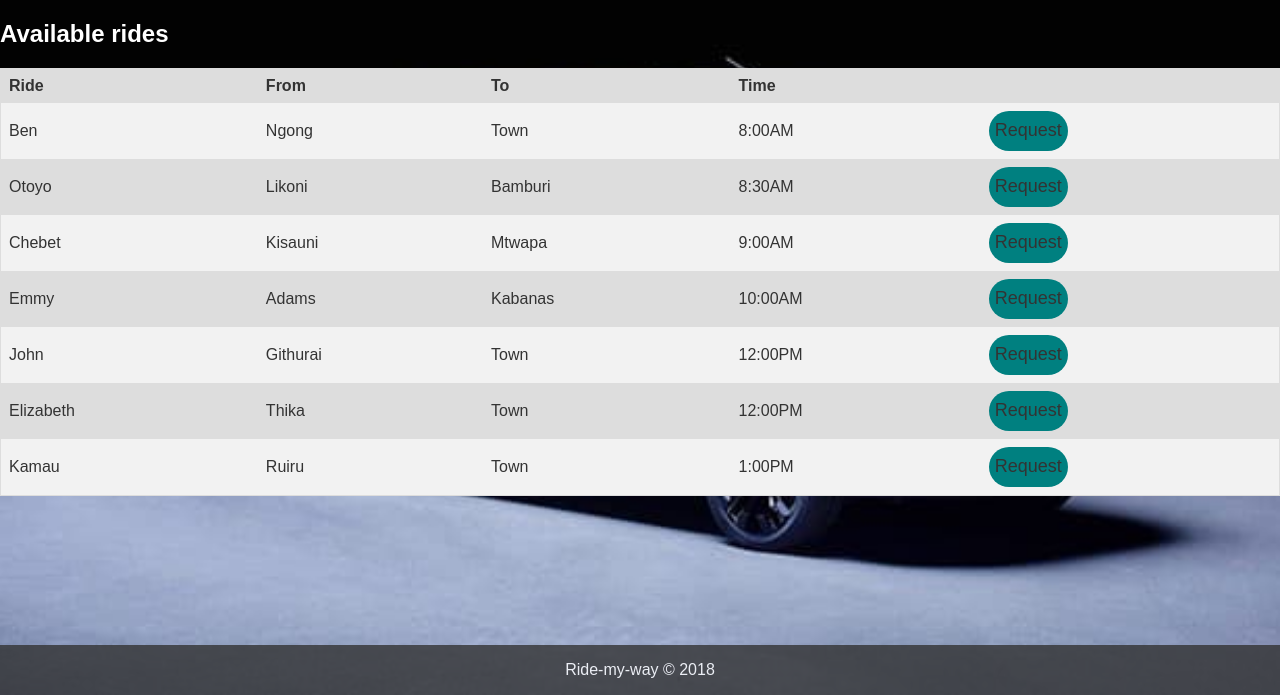
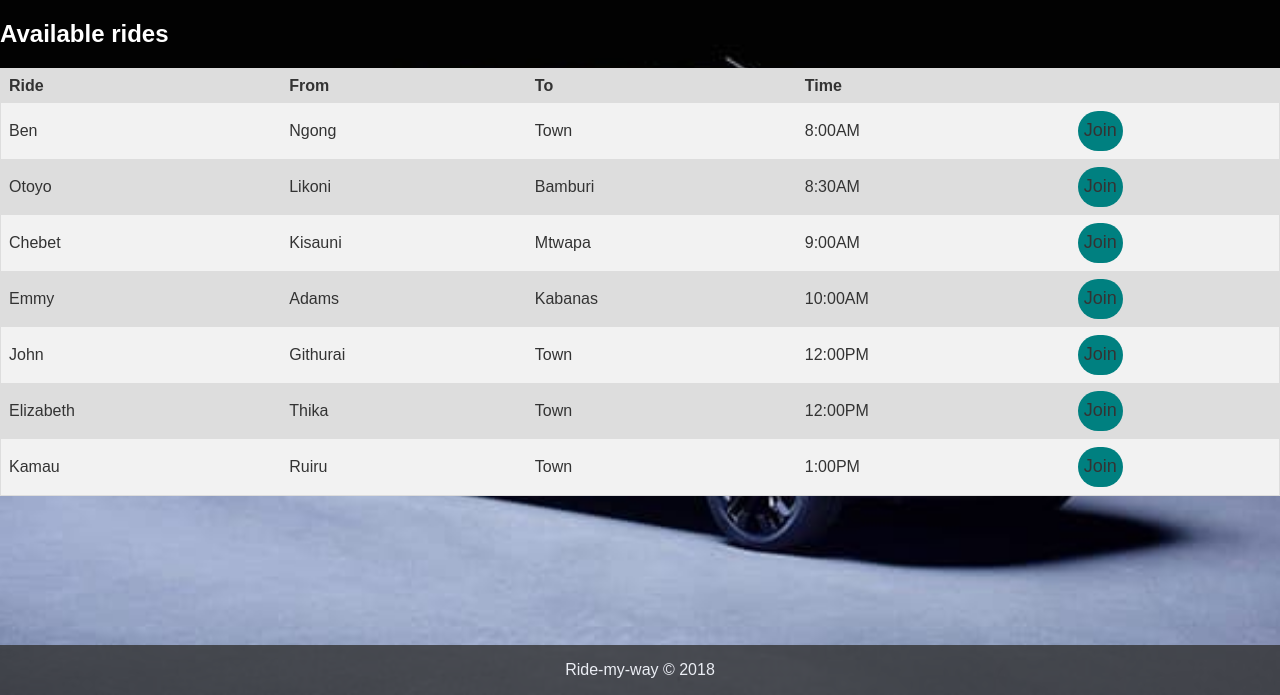
Before and after one commit to Ogollah/Ride-my-way, a Python web app: template UI/templates/home.html in a window 1280 px wide. Shown: the part 105-800 px from the top of the page. Run offline with Jinja, Linux system fonts and the light colour scheme; the template is opened without the code that fills it, so the values that code supplies are empty.

Commit message:
modify ride page

```diff
--- a/UI/static/styles/main.css
+++ b/UI/static/styles/main.css
@@ -268,11 +268,11 @@ input[type="password"] {
 
 .ride {
     min-width: 300px;
-    height: 500px;
+    height: 510px;
     padding: 10px;
     box-sizing: border-box;
     margin: auto;
-    width: 50%;
+    width: 30%;
     border: 3px solid #008000;
     background-color: #7fffd4;
     color: #000000;
--- a/UI/templates/home.html
+++ b/UI/templates/home.html
@@ -42,7 +42,7 @@
                 <td>Ngong</td>
                 <td>Town</td>
                 <td>8:00AM</td>
-                <td><button class="button"><a href="ride.html">Request</a></button></td>
+                <td><button class="button"><a href="ride.html">Join</a></button></td>
 
             </tr>
             <tr>
@@ -50,21 +50,21 @@
                 <td>Likoni</td>
                 <td>Bamburi</td>
                 <td>8:30AM</td>
-                <td><button class="button"><a href="ride.html">Request</a></button></td>
+                <td><button class="button"><a href="ride.html">Join</a></button></td>
             </tr>
             <tr>
                 <td><a href="ride.html">Chebet</a></td>
                 <td>Kisauni</td>
                 <td>Mtwapa</td>
                 <td>9:00AM</td>
-                <td><button class="button"><a href="ride.html">Request</a></button></td>
+                <td><button class="button"><a href="ride.html">Join</a></button></td>
             </tr>
             <tr>
                 <td><a href="ride.html">Emmy</a></td>
                 <td>Adams</td>
                 <td>Kabanas</td>
                 <td>10:00AM</td>
-                <td><button class="button"><a href="ride.html">Request</a></button></td>
+                <td><button class="button"><a href="ride.html">Join</a></button></td>
 
             </tr>
             <tr>
@@ -72,7 +72,7 @@
                 <td>Githurai</td>
                 <td>Town</td>
                 <td>12:00PM</td>
-                <td><button class="button"><a href="ride.html">Request</a></button></td>
+                <td><button class="button"><a href="ride.html">Join</a></button></td>
 
             </tr>
             <tr>
@@ -80,7 +80,7 @@
                 <td>Thika</td>
                 <td>Town</td>
                 <td>12:00PM</td>
-                <td><button class="button"><a href="ride.html">Request</a></button></td>
+                <td><button class="button"><a href="ride.html">Join</a></button></td>
 
             </tr>
             <tr>
@@ -88,7 +88,7 @@
                 <td>Ruiru</td>
                 <td>Town</td>
                 <td>1:00PM</td>
-                <td><button class="button"><a href="ride.html">Request</a></button></td>
+                <td><button class="button"><a href="ride.html">Join</a></button></td>
 
             </tr>
         </table>
--- a/UI/templates/ride.html
+++ b/UI/templates/ride.html
@@ -43,7 +43,7 @@
                     <b>Time:</b> 10:00AM</p>
                 <p>
                     <b>Cost:</b>KSH 5/KM</p>
-                <input type="submit" value="Request Ride">
+                <input type="submit" value="Request a Ride">
         </form>
         </div>
 
```
